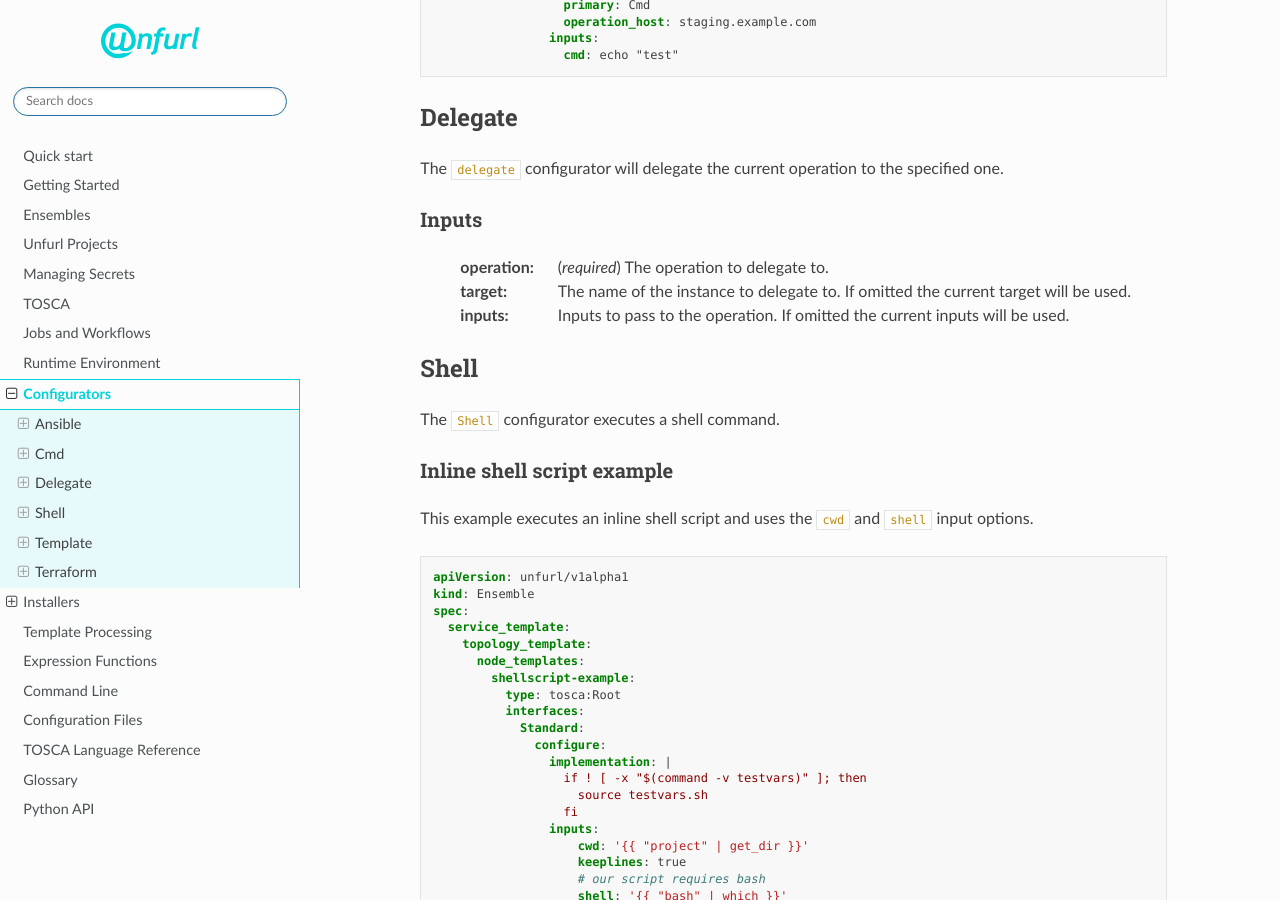
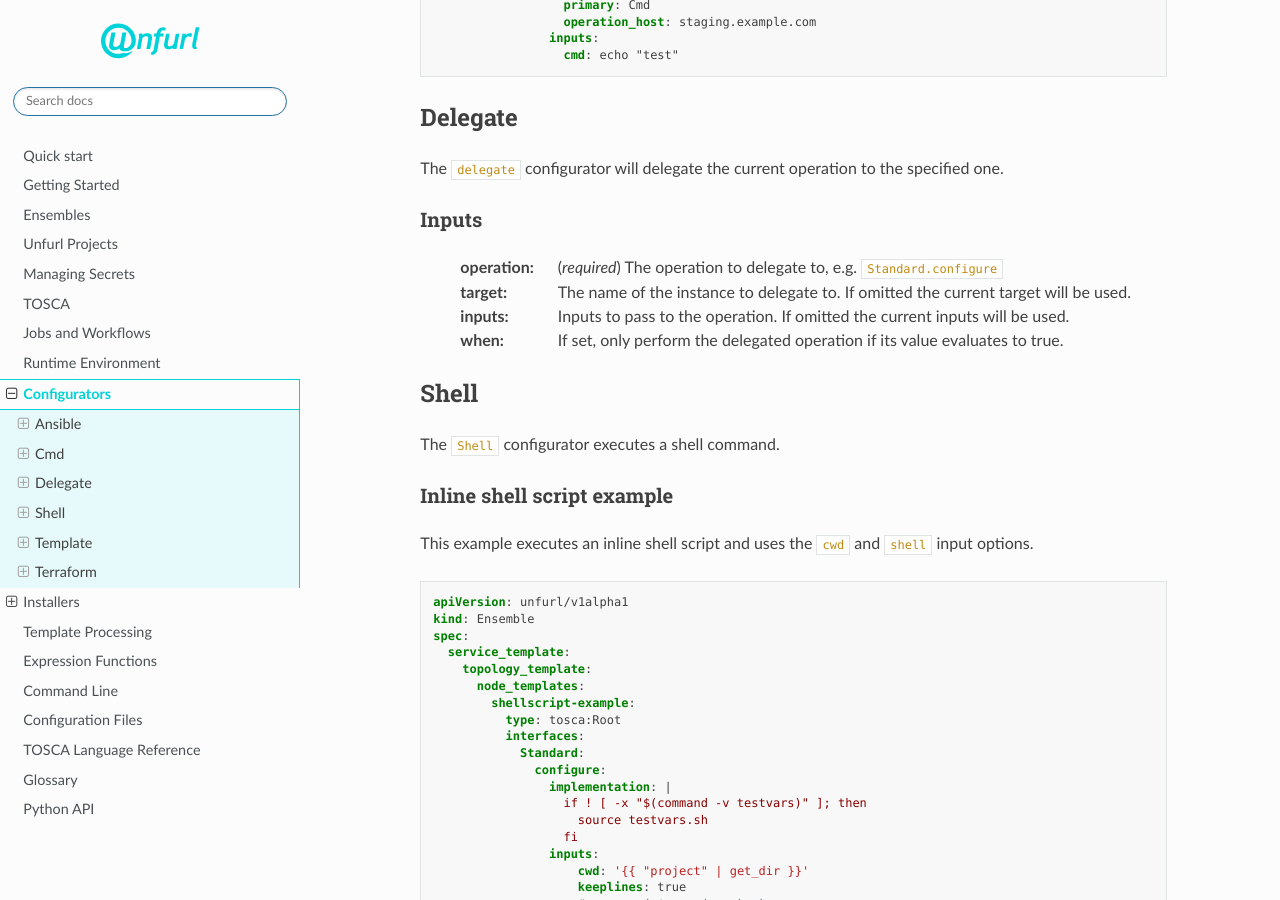
Before and after one commit to onecommons/unfurl, a Sphinx documentation site: the page built from docs/configurators.rst, in a window 1280 px wide and 900 px high, scrolled down 3297 px. Built offline with Sphinx 7.4.7 and the Read the Docs theme 2.0.0, drawn with Linux system fonts in a browser that asks for light colours; the version number could not be read and is left out.

Commit message:
Add 'when' key so operation delegation can be applied conditionally.

```diff
--- a/docs/configurators.rst
+++ b/docs/configurators.rst
@@ -157,9 +157,10 @@ The ``delegate`` configurator will delegate the current operation to the specifi
 Inputs
 ------
 
-  :operation:  (*required*) The operation to delegate to.
+  :operation:  (*required*) The operation to delegate to, e.g. ``Standard.configure``
   :target: The name of the instance to delegate to. If omitted the current target will be used.
   :inputs: Inputs to pass to the operation. If omitted the current inputs will be used.
+  :when: If set, only perform the delegated operation if its value evaluates to true.
 
 
 .. _shell:
```
Also changed, not shown: 1 other file.
